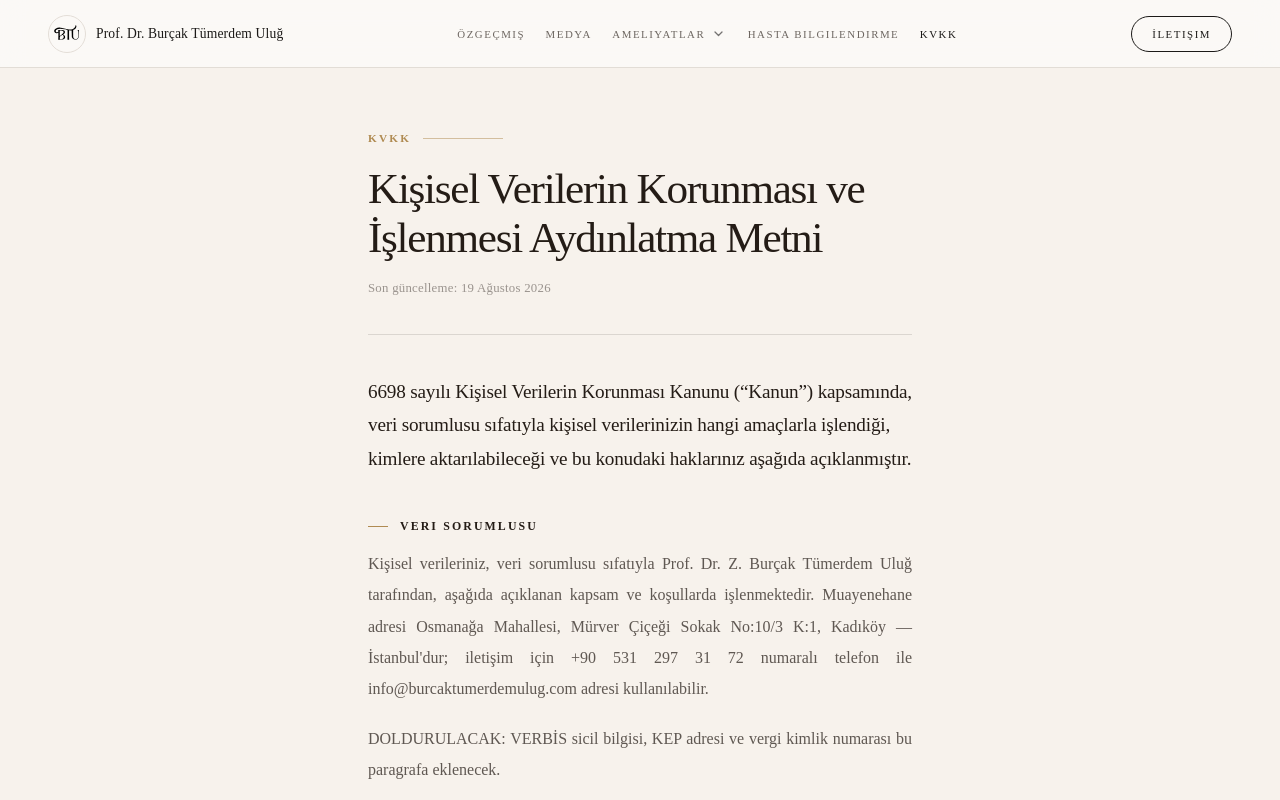
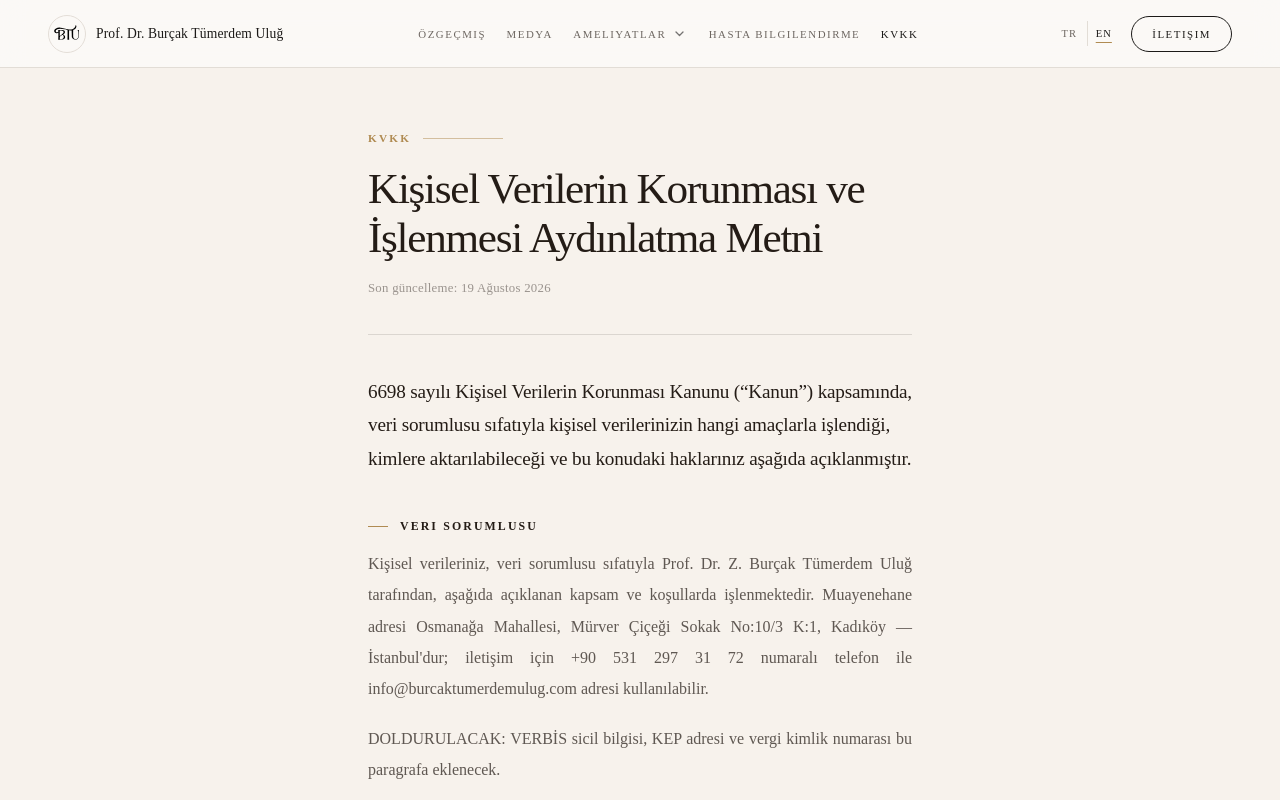
Before and after one commit to DorukUlug00/burcak-ulug-website, a Next.js app: page /en/kvkk in a window 1280 px wide. Shown: the top 800 px of the page. Built offline with nearby package versions, Linux system fonts and the light colour scheme.

Commit message:
locale switch

```diff
--- /dev/null
+++ b/components/LocaleSwitch/LocaleSwitch.module.css
@@ -0,0 +1,67 @@
+/* Renkler .bar'dan miras alınır: --bar-ink ve --bar-muted
+   saydam/katı duruma göre zaten değişiyor. Çekmecede ise
+   .drawer sınıfı sabit koyu renkleri kullanır. */
+
+.wrap {
+  display: inline-flex;
+  align-items: center;
+  gap: 2px;
+}
+
+.option {
+  display: inline-flex;
+  align-items: center;
+  justify-content: center;
+  min-width: 32px;
+  padding: 7px 6px;
+
+  font-size: 0.66rem;
+  font-weight: 500;
+  letter-spacing: 0.1em;
+  color: var(--bar-muted, #6d6660);
+  text-decoration: none;
+
+  transition: color 200ms ease;
+}
+
+.option:hover,
+.option:focus-visible {
+  color: var(--bar-ink, #1c1a18);
+}
+
+/* Aktif dil: tam kontrast ve ince altın alt çizgi. */
+.active {
+  color: var(--bar-ink, #1c1a18);
+  text-decoration: underline;
+  text-decoration-color: var(--accent, #b08b52);
+  text-decoration-thickness: 1px;
+  text-underline-offset: 5px;
+}
+
+.option + .option {
+  border-left: 1px solid var(--bar-rule, #e2ddd6);
+}
+
+/* ---------------- Çekmece hâli ---------------- */
+
+.drawer {
+  justify-content: center;
+  width: 100%;
+}
+
+.drawer .option {
+  min-width: 60px;
+  padding: 14px 12px;
+  font-size: 0.78rem;
+  color: #6d6660;
+}
+
+.drawer .option:hover,
+.drawer .option:focus-visible,
+.drawer .active {
+  color: #1c1a18;
+}
+
+.drawer .option + .option {
+  border-left: 1px solid #e2ddd6;
+}
--- /dev/null
+++ b/components/LocaleSwitch/LocaleSwitch.tsx
@@ -0,0 +1,58 @@
+"use client";
+
+import Link from "next/link";
+import { usePathname } from "next/navigation";
+
+import { LOCALES, stripLocale, type Locale } from "@/lib/i18n";
+import styles from "./LocaleSwitch.module.css";
+
+const LABELS: Record<Locale, string> = {
+  tr: "TR",
+  en: "EN",
+};
+
+type Props = {
+  locale: Locale;
+  /* Çekmecede daha büyük dokunma hedefi için. */
+  variant?: "bar" | "drawer";
+};
+
+export default function LocaleSwitch({ locale, variant = "bar" }: Props) {
+  const pathname = usePathname();
+
+  /* Aynı sayfada kal, yalnızca öneki değiştir:
+     /tr/ameliyatlar -> /en/ameliyatlar */
+  const rest = stripLocale(pathname);
+
+  /* Seçim çereze yazılır; middleware bir sonraki öneksiz
+     istekte (örneğin doğrudan siteye girişte) bunu okur. */
+  function remember(next: Locale) {
+    document.cookie = `locale=${next};path=/;max-age=31536000;samesite=lax`;
+  }
+
+  return (
+    <div
+      className={`${styles.wrap} ${variant === "drawer" ? styles.drawer : ""}`}
+      role="group"
+      aria-label="Dil seçimi"
+    >
+      {LOCALES.map((code) => {
+        const active = code === locale;
+        const href = rest === "/" ? `/${code}` : `/${code}${rest}`;
+
+        return (
+          <Link
+            key={code}
+            href={href}
+            hrefLang={code}
+            className={`${styles.option} ${active ? styles.active : ""}`}
+            aria-current={active ? "true" : undefined}
+            onClick={() => remember(code)}
+          >
+            {LABELS[code]}
+          </Link>
+        );
+      })}
+    </div>
+  );
+}
--- a/components/StickyNav/StickyNav.module.css
+++ b/components/StickyNav/StickyNav.module.css
@@ -10,7 +10,7 @@
      --panel-*  hiç değişmez (açılır menü kutuları her zaman
                 krem zemin + koyu yazı)
 
-   900px altında yatay menü gizlenir, yerini hamburger'ın açtığı
+   1000px altında yatay menü gizlenir, yerini hamburger'ın açtığı
    .drawer alır (dosyanın sonundaki MOBİL ÇEKMECE bölümü).
    ============================================================ */
 
@@ -20,6 +20,9 @@
   --panel-ink: #1c1a18;
   --panel-muted: #6d6660;
   --panel-rule: #e2ddd6;
+
+  /* Vurgu — açık menü oku ve aktif dil çizgisi */
+  --accent: #b08b52;
 
   /* Barın kendisi — saydam hâl */
   --bar-bg: transparent;
@@ -142,8 +145,7 @@
 /* Logo bar yazısıyla birlikte renk değiştirir.
    brightness(0) her şeyi siyaha indirger, invert(1) beyaza çevirir.
    NOT: Bu, logoyu tek renkli silüete dönüştürür. Logo çok renkliyse
-   ve renkleri korunacaksa bu iki kuralı SİL — logo kendi
-   renkleriyle, iki durumda da aynı görünür. */
+   ve renkleri korunacaksa bu iki kuralı SİL. */
 .bar:not(.solid) .monogramMark {
   filter: brightness(0) invert(1);
 }
@@ -253,7 +255,9 @@
   background: none;
   color: var(--bar-ink);
   cursor: pointer;
-  transition: border-color 320ms ease;
+  transition:
+    border-color 320ms ease,
+    color 200ms ease;
 }
 
 .bar a:focus-visible,
@@ -289,7 +293,8 @@
   cursor: pointer;
   transition:
     transform 250ms ease,
-    opacity 250ms ease;
+    opacity 250ms ease,
+    color 200ms ease;
 }
 
 .caretButton:hover,
@@ -297,10 +302,18 @@
   opacity: 1;
 }
 
+.caretButton:active,
+.subCaret:active {
+  color: var(--accent);
+  opacity: 1;
+}
+
+/* Menü açıkken ok döner VE altın rengine geçer. */
 .caretButton[aria-expanded="true"],
 .subCaret[aria-expanded="true"] {
   opacity: 1;
-  transform: rotate(180deg);
+  transform: scaleY(-1);
+  color: var(--accent);
 }
 
 .caretButton:focus-visible,
@@ -392,6 +405,7 @@
 .submenuLinkActive {
   font-weight: 600;
   text-decoration: underline;
+  text-decoration-color: var(--accent);
   text-underline-offset: 5px;
 }
 
@@ -475,10 +489,14 @@
 
 /* ============================================================
    MOBİL ÇEKMECE
-   Masaüstünde tamamen kapalı; yalnızca 900px altında açılır.
+   Masaüstünde tamamen kapalı; yalnızca 1000px altında açılır.
    ============================================================ */
 
 .drawer {
+  /* .bar'ın DIŞINDA olduğu için --accent burada yeniden
+     tanımlanmalı; yoksa oklar renksiz kalır. */
+  --accent: #b08b52;
+
   display: none;
 }
 
@@ -519,13 +537,16 @@
 
 @media (max-width: 1000px) {
   .bar {
-    grid-template-columns: auto auto;
+    grid-template-columns: minmax(0, auto) auto;
     justify-content: space-between;
+    gap: 12px;
   }
 
-  /* Menü ve CTA hamburger'ın açtığı çekmeceye taşınır. */
+  /* Menü ve CTA hamburger'ın açtığı çekmeceye taşınır.
+     Dil seçici de çekmecenin dibine iner. */
   .nav,
-  .cta {
+  .cta,
+  .actions > :first-child {
     display: none;
   }
 
@@ -533,11 +554,9 @@
     display: inline-flex;
   }
 
+  /* Kısaltma YOK: isim tam görünür, gerekirse yazı küçülür. */
   .brandName {
-    max-width: 46vw;
-    overflow: hidden;
-    text-overflow: ellipsis;
-    white-space: nowrap;
+    font-size: clamp(0.62rem, 2.4vw, 0.85rem);
   }
 
   /* ---------- Panelin kendisi ---------- */
@@ -593,18 +612,49 @@
     border-top: 1px solid #ece8e2;
   }
 
-  /* Etiket ile ok düğmesi yan yana: etiket sayfaya gider,
-     düğme akordeonu açar. */
-  .drawerRow {
+  /* Alt menüsü olan başlık: bağlantı DEĞİL, düğme.
+     Dokununca yalnızca akordeon açılır; satırın tamamı tıklanır. */
+  .drawerToggle,
+  .drawerSubToggle {
     display: flex;
     align-items: center;
     justify-content: space-between;
-    gap: 8px;
+    gap: 10px;
+    width: 100%;
+    border: 0;
+    background: none;
+    font: inherit;
+    text-align: left;
+    cursor: pointer;
   }
 
+  .drawerToggle {
+    padding: 16px clamp(16px, 4vw, 48px);
+    font-size: 0.8rem;
+    font-weight: 500;
+    letter-spacing: 0.14em;
+    text-transform: uppercase;
+    color: #1c1a18;
+  }
+
+  .drawerSubToggle {
+    padding: 13px clamp(16px, 4vw, 48px) 13px
+      calc(clamp(16px, 4vw, 48px) + 16px);
+    font-size: 0.74rem;
+    font-weight: 500;
+    letter-spacing: 0.1em;
+    text-transform: uppercase;
+    color: #4a4540;
+  }
+
+  .drawerToggle:active,
+  .drawerSubToggle:active {
+    background: #f2efea;
+  }
+
+  /* Alt menüsü olmayan öğeler bağlantı olarak kalır. */
   .drawerLink {
     display: block;
-    flex: 1;
     padding: 16px clamp(16px, 4vw, 48px);
 
     font-size: 0.8rem;
@@ -617,8 +667,8 @@
 
   .drawerSubLink {
     display: block;
-    flex: 1;
-    padding: 13px clamp(16px, 4vw, 48px) 13px calc(clamp(16px, 4vw, 48px) + 16px);
+    padding: 13px clamp(16px, 4vw, 48px) 13px
+      calc(clamp(16px, 4vw, 48px) + 16px);
 
     font-size: 0.74rem;
     font-weight: 500;
@@ -630,7 +680,8 @@
 
   .drawerLeafLink {
     display: block;
-    padding: 12px clamp(16px, 4vw, 48px) 12px calc(clamp(16px, 4vw, 48px) + 32px);
+    padding: 12px clamp(16px, 4vw, 48px) 12px
+      calc(clamp(16px, 4vw, 48px) + 32px);
 
     font-size: 0.82rem;
     font-weight: 400;
@@ -639,35 +690,37 @@
     text-decoration: none;
   }
 
+  /* Üst başlığın kendi sayfasına giden ilk satır: altın renkli. */
+  .drawerOverview {
+    color: var(--accent);
+    font-weight: 600;
+    text-transform: none;
+    letter-spacing: 0.02em;
+  }
+
   .drawerLinkActive {
     color: #1c1a18;
     font-weight: 600;
   }
 
-    /* Ok düğmesi satırın sağındaki TÜM boşluğu kaplar:
-     etiketin sağına dokunmak da alt menüyü açar. */
+  /* Ok, düğmenin içinde bir işaret; tıklama alanı düğmenin tamamı. */
   .drawerCaret {
     display: inline-flex;
     align-items: center;
-    justify-content: flex-end;
-    flex: 1;
-    min-width: 44px;
-    height: 44px;
-    padding-right: clamp(4px, 2vw, 20px);
-    border: 0;
-    background: none;
+    justify-content: center;
+    width: 24px;
+    height: 24px;
+    flex-shrink: 0;
     color: #6d6660;
-    cursor: pointer;
     transition:
       transform 250ms ease,
       color 200ms ease;
   }
 
-  /* Ok döndüğünde padding de dönmesin diye ikon ayrı sarılmıyor;
-     transform yalnızca renk/dönüş için. */
-  .drawerCaret[aria-expanded="true"] {
+  .drawerToggle[aria-expanded="true"] .drawerCaret,
+  .drawerSubToggle[aria-expanded="true"] .drawerCaret {
     transform: scaleY(-1);
-    color: var(--accent, #b08b52);
+    color: var(--accent);
   }
 
   .drawerSubList {
@@ -684,7 +737,7 @@
     border-top: 1px solid #e6e1da;
   }
 
-  /* ---------- Alt CTA ---------- */
+  /* ---------- Alt CTA ve dil seçici ---------- */
 
   .drawerFooter {
     padding: 24px clamp(16px, 4vw, 48px) 8px;
@@ -709,6 +762,12 @@
     text-decoration: none;
   }
 
+  .drawerLocale {
+    margin-top: 20px;
+    padding-top: 18px;
+    border-top: 1px solid #ece8e2;
+  }
+
   .drawer a:focus-visible,
   .drawer button:focus-visible {
     outline: 2px solid currentColor;
--- a/components/StickyNav/StickyNav.tsx
+++ b/components/StickyNav/StickyNav.tsx
@@ -5,6 +5,7 @@ import Image from "next/image";
 import Link from "next/link";
 import { usePathname } from "next/navigation";
 
+import LocaleSwitch from "@/components/LocaleSwitch/LocaleSwitch";
 import { stripLocale, withLocale, type Locale } from "@/lib/i18n";
 import styles from "./StickyNav.module.css";
 
@@ -156,9 +157,9 @@ export default function StickyNav({
 
   /* Ekran masaüstü genişliğine çıkarsa çekmece açık kalmasın:
      yoksa gizlenir ama gövde kilidi üzerinde kalırdı.
-     Değer CSS'teki 1150px eşiğiyle aynı olmalı. */
+     Değer CSS'teki 1000px eşiğiyle aynı olmalı. */
   useEffect(() => {
-    const query = window.matchMedia("(min-width: 1151px)");
+    const query = window.matchMedia("(min-width: 1001px)");
 
     function onChange(event: MediaQueryListEvent) {
       if (event.matches) closeMobile();
@@ -168,7 +169,8 @@ export default function StickyNav({
     return () => query.removeEventListener("change", onChange);
   }, []);
 
-  /* Sayfa değişince hem masaüstü menüsünü hem çekmeceyi kapat. */
+  /* Sayfa değişince hem masaüstü menüsünü hem çekmeceyi kapat.
+     rawPathname dinleniyor: dil değişince de kapansın. */
   useEffect(() => {
     closeAll();
     closeMobile();
@@ -368,6 +370,8 @@ export default function StickyNav({
         </nav>
 
         <div className={styles.actions}>
+          <LocaleSwitch locale={locale} />
+
           {isRoute(ctaHref) ? (
             <Link href={withLocale(ctaHref, locale)} className={styles.cta}>
               {ctaLabel}
@@ -393,7 +397,8 @@ export default function StickyNav({
 
       {/* ============ MOBİL ÇEKMECE ============
           Alt menüsü OLAN başlıklar bağlantı değil, düğmedir:
-          dokununca yalnızca akordeon açılır. */}
+          dokununca yalnızca akordeon açılır. O başlığın kendi
+          sayfasına, açılan listenin ilk satırından gidilir. */}
       <div
         id="mobil-menu"
         className={`${styles.drawer} ${mobileOpen ? styles.drawerOpen : ""}`}
@@ -531,6 +536,10 @@ export default function StickyNav({
               {ctaLabel}
             </a>
           )}
+
+          <div className={styles.drawerLocale}>
+            <LocaleSwitch locale={locale} variant="drawer" />
+          </div>
         </div>
       </div>
     </>
```
